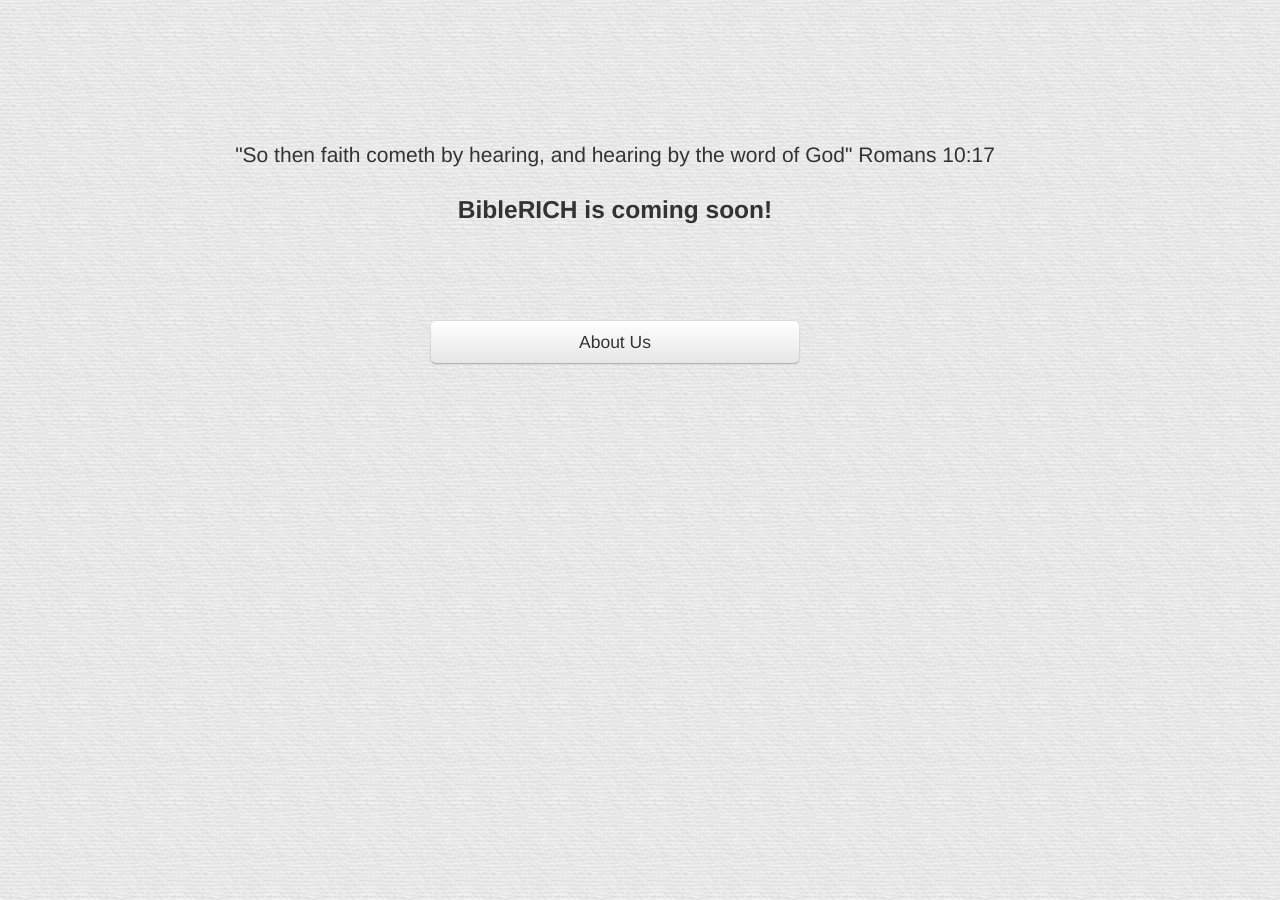
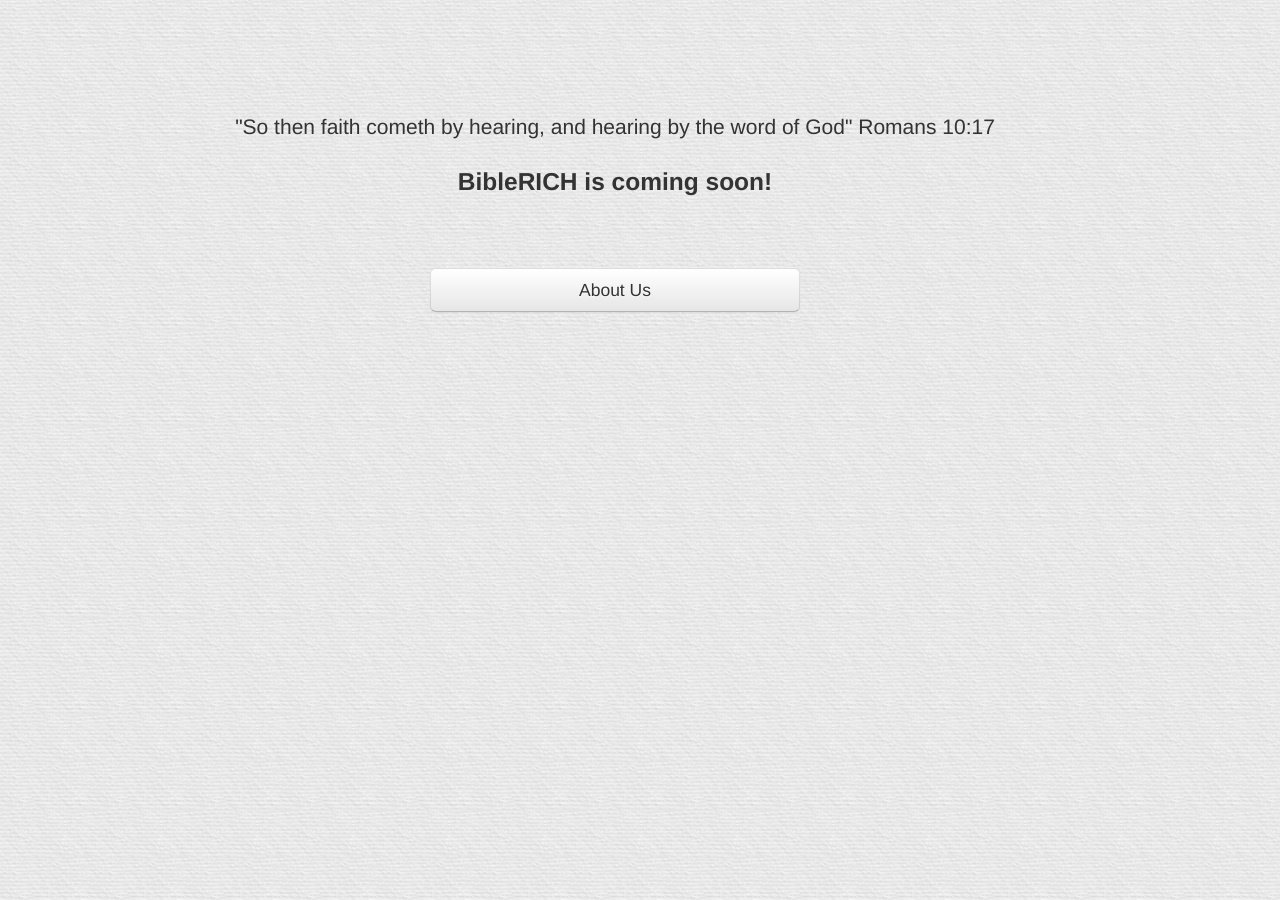
Before and after one commit to xonev/biblerich, a Jekyll site: the page built from _posts/2013-01-28-home.html, in a window 1280 px wide. Built offline with Jekyll 4.4.1, drawn with Linux system fonts in a browser that asks for light colours.

Commit message:
Minor layout changes for iPhone.

```diff
--- a/css/home.css
+++ b/css/home.css
@@ -1,8 +1,8 @@
 .construction {
   text-align: center;
-  margin-top: 10em;
+  margin-top: 8em;
 }
 
 .nav-buttons {
-  margin-top: 80px;
+  margin-top: 4em;
 }
```
